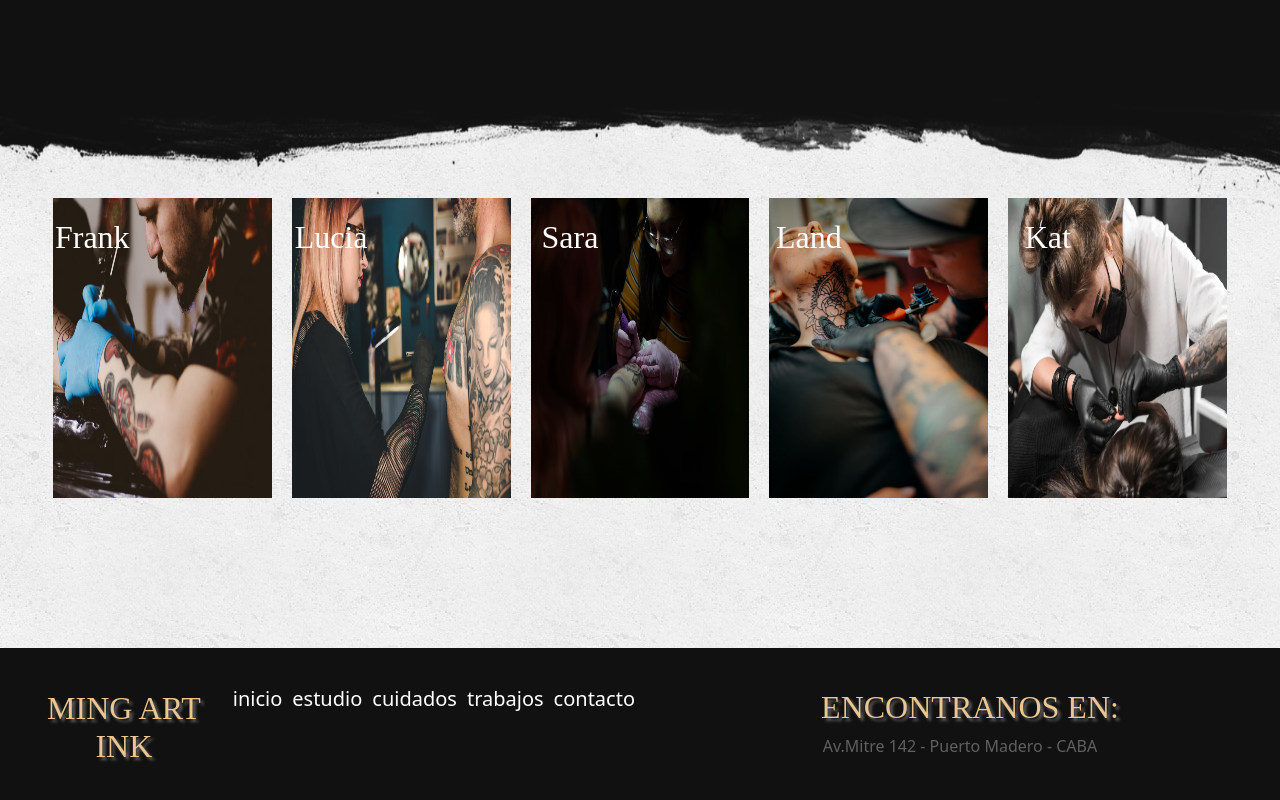
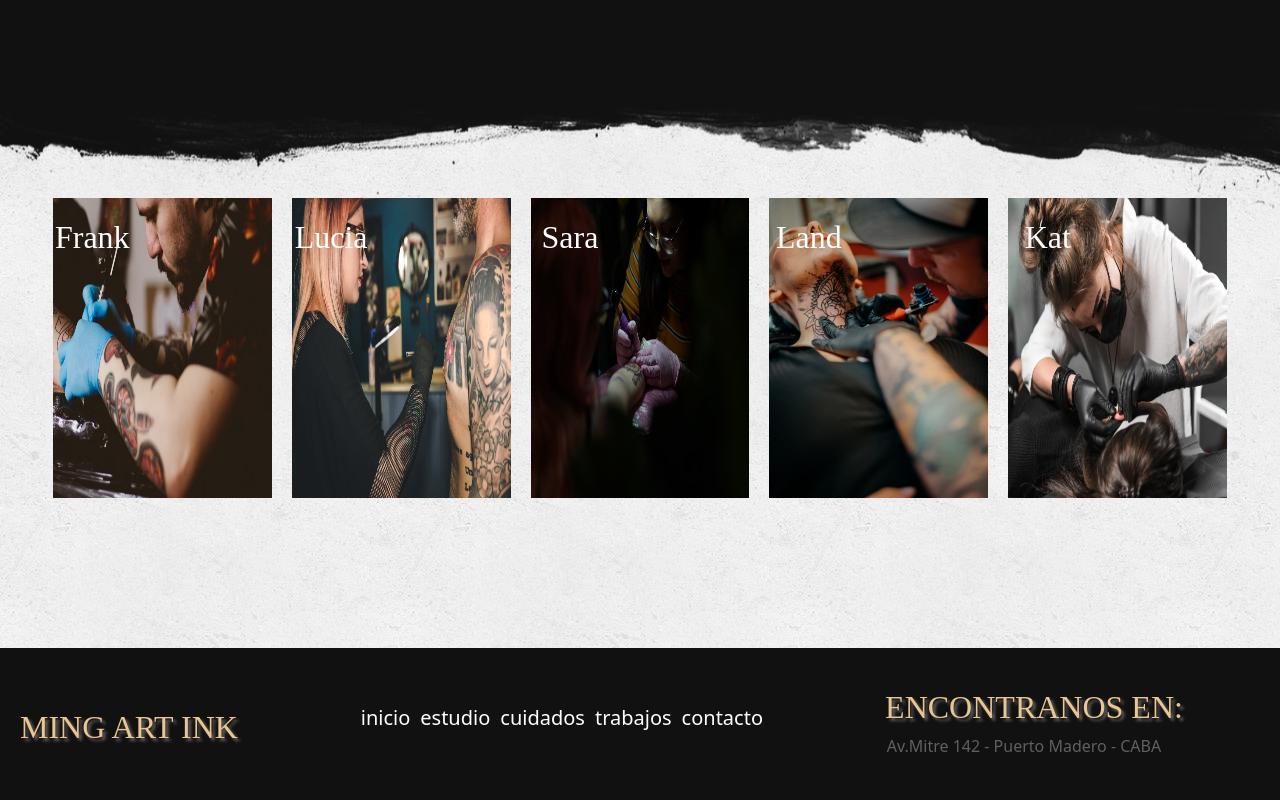
Before and after one commit to FrancoUrsino/Tattoo_proyecto, a website: page pages/estudio.html in a window 1280 px wide. Shown: the part 1050-1850 px from the top of the page. Drawn offline with nearby package versions, Linux system fonts and the light colour scheme; a web font is replaced by a local one.

Commit message:
fix some errors

```diff
--- a/sass/_estudio.scss
+++ b/sass/_estudio.scss
@@ -75,6 +75,7 @@
     gap: 20px;
     width: 90%;
     margin: 0 auto;
+    object-fit: cover;
     align-content: center;
     justify-content: center;
     grid-template:
--- a/sass/_footers.scss
+++ b/sass/_footers.scss
@@ -56,15 +56,16 @@
 
 .footer-2{
   width: 100%;
-  padding-inline: 30px;
   background-color: rgb(17, 17, 17);
+  position: relative;
   color: rgb(96, 96, 96);
   display: grid;
   justify-content: center;
   text-align: center;
 
+
   @media (min-width:780px){
-    grid-template-columns: 1fr 1fr;
+    grid-template-columns: 60% 40%;
     align-items: center;
     padding: 30px 0;
   }
```
Also changed, not shown: css/style.css, 1 other file.
